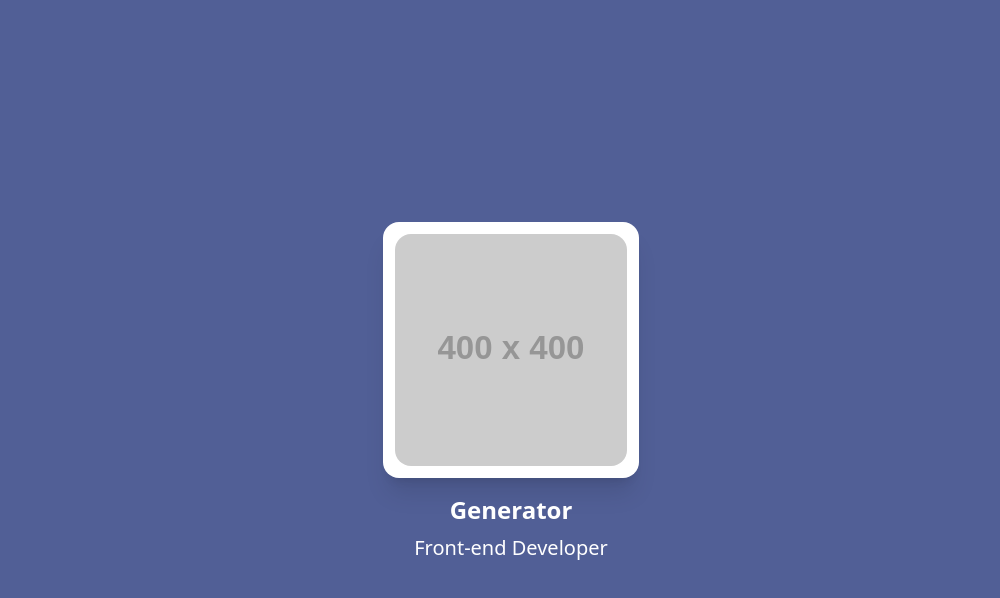
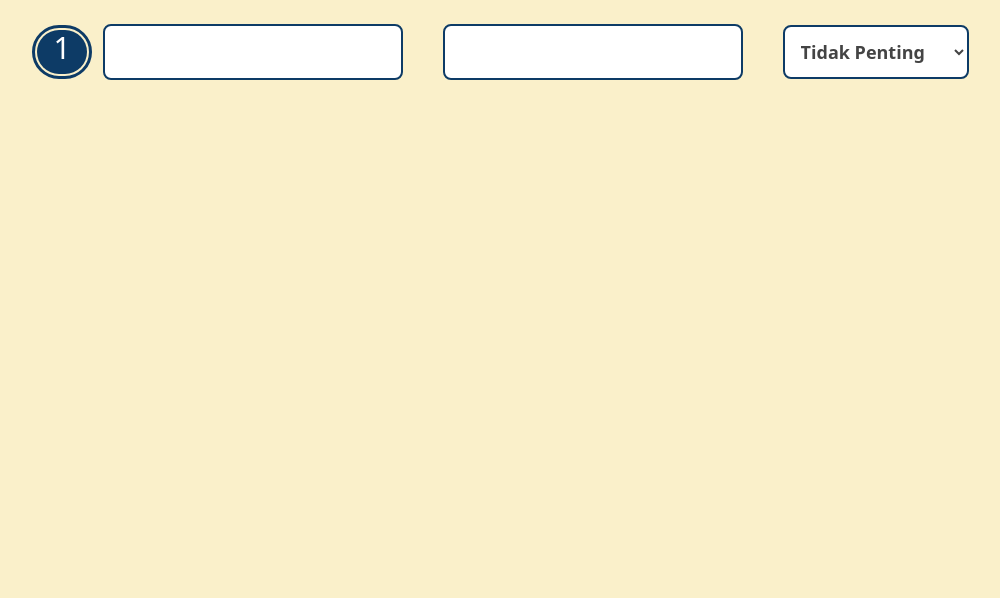
Before and after one commit to flexsible/budgetwise, a React (Vite) app: page / in a window 1280 px wide. Shown: the top 598 px of the page, without its empty margins (129-1129 px from the left). Built offline with nearby package versions, Linux system fonts and the light colour scheme; the HTML template or start-up script is replaced by a standard one.

Commit message:
add new component

```diff
--- a/package.json
+++ b/package.json
@@ -14,7 +14,7 @@
     "prop-types": "^15.8.1",
     "react": "^18.2.0",
     "react-dom": "^18.2.0",
-    "react-icons": "^4.8.0",
+    "react-icons": "^5.2.1",
     "react-redux": "^9.1.2",
     "react-router-dom": "^6.10.0"
   },
--- a/src/App.jsx
+++ b/src/App.jsx
@@ -2,11 +2,13 @@ import React from 'react'
 // import LoginInput from './components/LoginInput'
 // import RegisterInput from './components/RegisterInput'
 // import Card from './components/Card'
-import Profile from './components/Profile'
+// import Profile from './components/Profile'
+// import Login from './pages/Login'
+import InputBarang from './components/InputBarang'
 function App () {
   return (
     <>
-      <Profile/>
+      <InputBarang/>
     </>
   )
 }
--- /dev/null
+++ b/src/components/History.jsx
@@ -0,0 +1,9 @@
+import React from 'react'
+
+export default function History () {
+  return (
+    <>
+      <h1>History</h1>
+    </>
+  )
+}
--- /dev/null
+++ b/src/components/InputBarang.jsx
@@ -0,0 +1,39 @@
+import React, { useState } from 'react'
+// import { TbCircleNumber1Filled } from 'react-icons/tb'
+export default function InputBarang () {
+  // eslint-disable-next-line no-unused-vars
+  const [value, setValue] = useState('')
+  const options = [
+    { label: 'Tidak Penting' },
+    { label: 'Penting' },
+    { label: 'Sangat Penting' }
+  ]
+
+  function handelSelect (event) {
+    setValue(event.target.value)
+  }
+  return (
+    <>
+      <div className="py-6 flex gap-6 justify-center">
+        <div className='flex items-center me-4'>
+          <div className='bg-biru rounded-full me-4 px-4 text-center outline outline-offset-2 outline-biru'>
+            <label className="block mb-2 text-3xl font-medium text-white">1</label>
+          </div>
+          <input className="px-3 py-3 text-lg font-bold rounded-lg border-2 focus:outline focus:outline-2 focus:outline-offset-2 bg-[#ffffff] text-[#444444] focus:outline-[#aaaaaa] border-borderBlue"/>
+        </div>
+        <div className='flex items-center me-4'>
+          <input className="px-3 py-3 text-lg font-bold rounded-lg border-2 focus:outline focus:outline-2 focus:outline-offset-2 bg-[#ffffff] text-[#444444] focus:outline-[#aaaaaa] border-borderBlue"/>
+        </div>
+        <div className='flex items-center me-4'>
+          <select className="px-3 py-3 text-lg font-bold rounded-lg border-2 focus:outline focus:outline-2 focus:outline-offset-2 bg-[#ffffff] text-[#444444] focus:outline-[#aaaaaa] border-borderBlue" onChange={handelSelect}>
+            {options.map(option => (
+              <option className='font-semibold' key={option.label} value={option.label}>
+                {option.label}
+              </option>
+            ))}
+          </select>
+        </div>
+      </div>
+    </>
+  )
+}
--- a/src/index.css
+++ b/src/index.css
@@ -3,5 +3,5 @@
 @tailwind utilities;
 
 body {
-  background-color: #515F96;
+  background-color: #FAF0CA;
 }
--- /dev/null
+++ b/src/pages/Login.jsx
@@ -0,0 +1,14 @@
+import React from 'react'
+import LoginInput from '../components/LoginInput'
+
+export default function Login () {
+  return (
+    <>
+      <div className='bg-krem'>
+        <div className='bg-shape bg-no-repeat'>
+          <LoginInput/>
+        </div>
+      </div>
+    </>
+  )
+}
--- a/tailwind.config.js
+++ b/tailwind.config.js
@@ -5,7 +5,19 @@ export default {
     './src/**/*.{js,ts,jsx,tsx}'
   ],
   theme: {
-    extend: {}
+    extend: {
+      backgroundImage: {
+        coins: 'url(/Coins.png)',
+        shape: 'url(/Shape.png)'
+      },
+      colors: {
+        biru: '#0D3B66',
+        krem: '#FAF0CA'
+      },
+      borderColor: {
+        borderBlue: '#0D3B66'
+      }
+    }
   },
   plugins: []
 }
```
Also changed, not shown: 1 other file (tests, documents, lock files or other folders).
